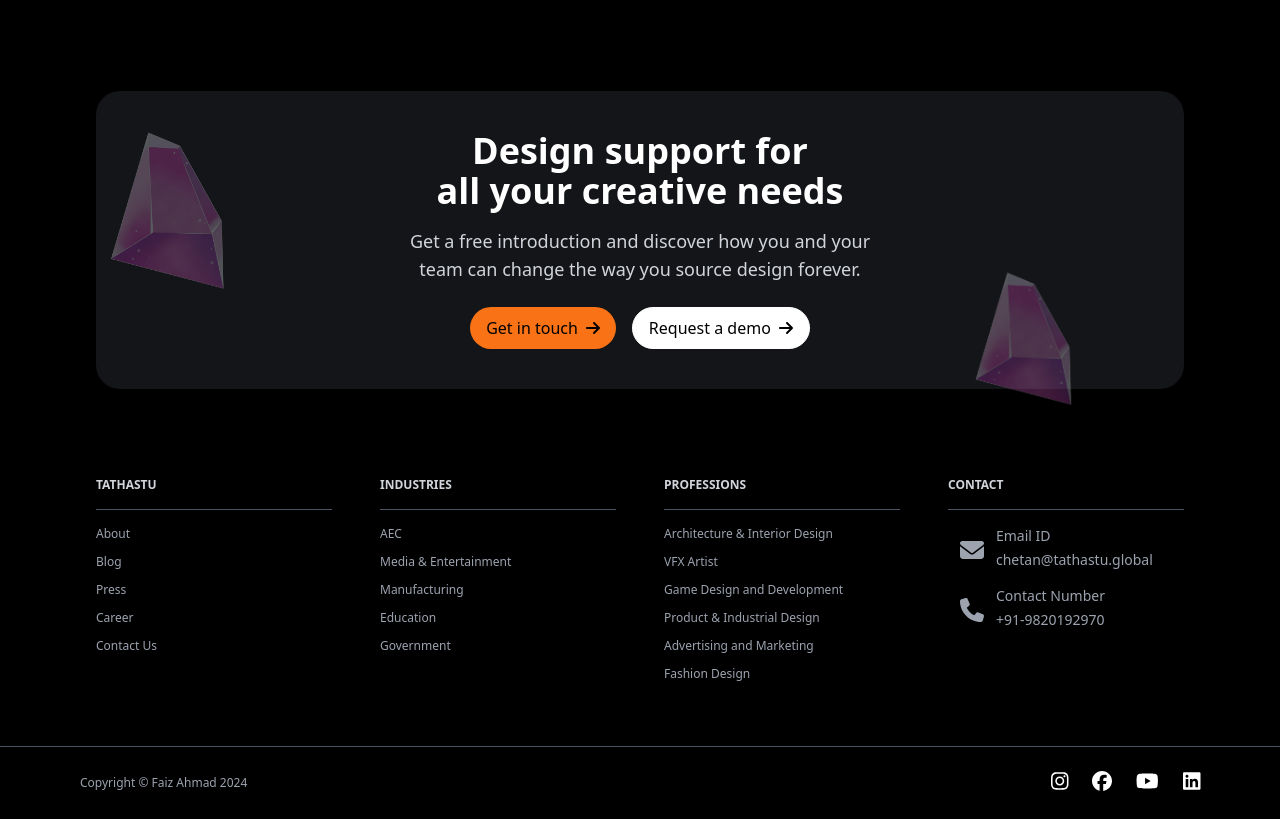
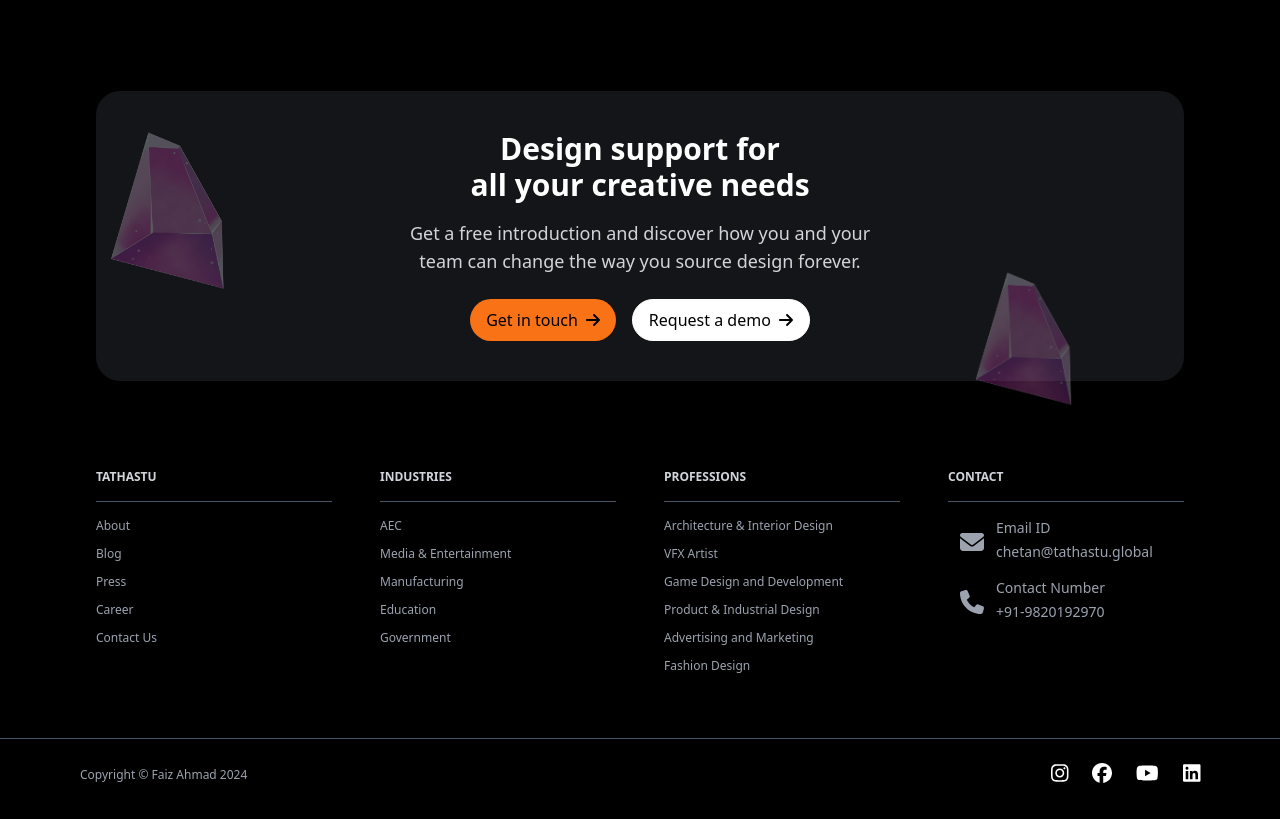
Before and after one commit to faiz9838/tathastu-demo-ui, a React (Vite) app: page / in a window 1280 px wide. Shown: the part 3300-4119 px from the top of the page. Built offline with nearby package versions, Linux system fonts and the light colour scheme.

Commit message:
Update Demo.jsx

```diff
--- a/src/components/Demo.jsx
+++ b/src/components/Demo.jsx
@@ -18,7 +18,7 @@ const Demo = () => {
             <div className="relative w-[85%] bg-[#141518] text-white p-10  px-10 mt-16 rounded-3xl flex flex-col justify-center items-center overflow-hidden">
 
                 <div className="flex flex-col w-full sm:w-[75%] md:w-[60%] lg:w-[50%] lg:text-center text-start lg:justify-center md:justify-center sm:text-left">
-                    <h1 className="text-3xl sm:text-3xl lg:text-4xl font-semibold leading-snug sm:leading-normal">
+                    <h1 className="text-3xl sm:text-3xl lg:text-3xl font-semibold leading-snug sm:leading-normal">
                         Design support for <br/> all  your creative needs
                     </h1>
                     <p className="mt-4 text-sm sm:text-base lg:text-lg text-gray-300 leading-relaxed">
```
